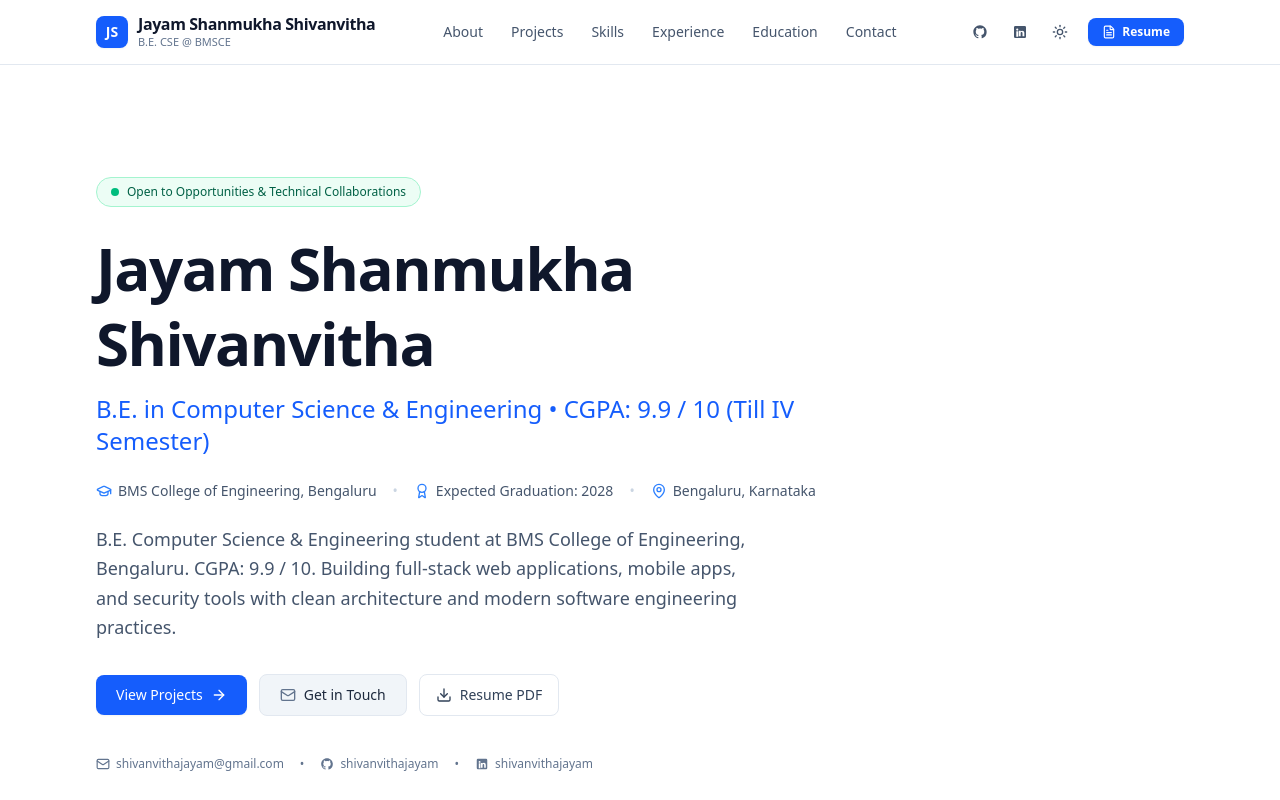
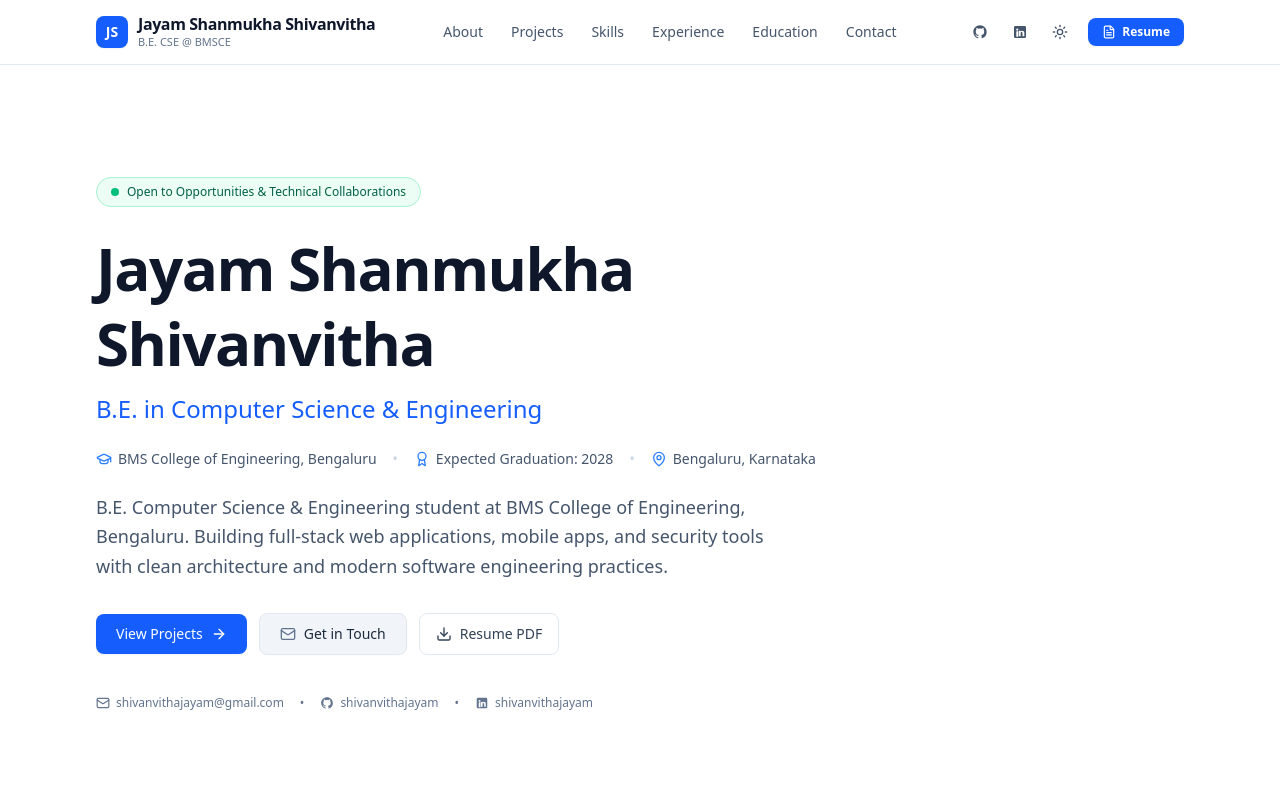
Before and after one commit to shivanvithajayam/cs-portfolio, a Next.js app: page / in a window 1280 px wide. Shown: the top 800 px of the page. Built offline with nearby package versions, Linux system fonts and the light colour scheme.

Commit message:
Remove CGPA from Hero section header under name

```diff
--- a/src/components/sections/HeroSection.tsx
+++ b/src/components/sections/HeroSection.tsx
@@ -31,7 +31,7 @@ export default function HeroSection() {
               {personalInfo.name}
             </h1>
             <p className="text-xl sm:text-2xl font-medium text-blue-600 dark:text-blue-400">
-              {personalInfo.degree} • CGPA: {personalInfo.cgpa}
+              {personalInfo.degree}
             </p>
           </div>
 
--- a/src/data/portfolioData.ts
+++ b/src/data/portfolioData.ts
@@ -79,7 +79,7 @@ export const portfolioData: {
     name: "Jayam Shanmukha Shivanvitha",
     shortName: "Shivanvitha",
     title: "Computer Science & Engineering Student",
-    tagline: "B.E. Computer Science & Engineering student at BMS College of Engineering, Bengaluru. CGPA: 9.9 / 10.",
+    tagline: "B.E. Computer Science & Engineering student at BMS College of Engineering, Bengaluru.",
     bio: [
       "I am an undergraduate student pursuing my Bachelor of Engineering (B.E.) in Computer Science & Engineering at BMS College of Engineering, Bengaluru, maintaining a CGPA of 9.9 / 10 (till IV Semester).",
       "My technical journey is driven by a deep curiosity for how software systems work from the inside out. I specialize in building full-stack web applications, mobile platforms, Java desktop software, and security analysis utilities. My project portfolio includes BloodLine (a Next.js and PostgreSQL blood bank management platform), ExpenseGo (a JavaFX-based expense tracking application with automated DOCX/PPTX report generation), ShareBite (a Flutter and Firebase surplus food distribution app), and Fake App Detection (an Android malware detection tool with Django backend).",
```
